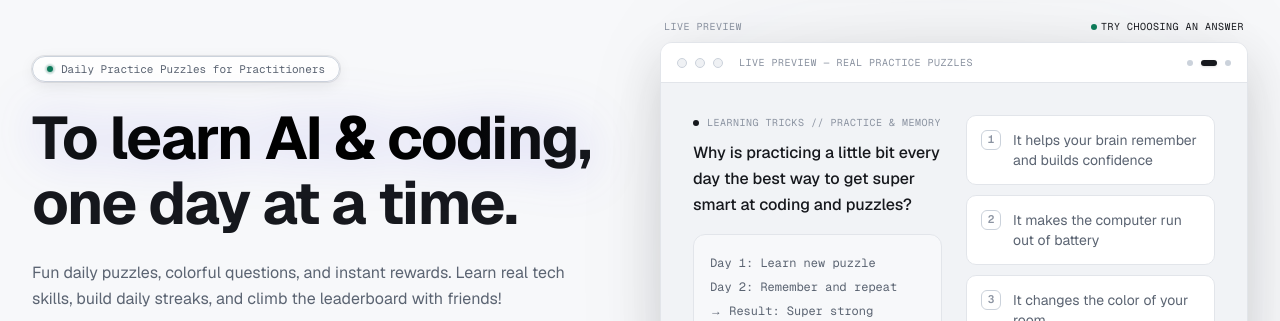
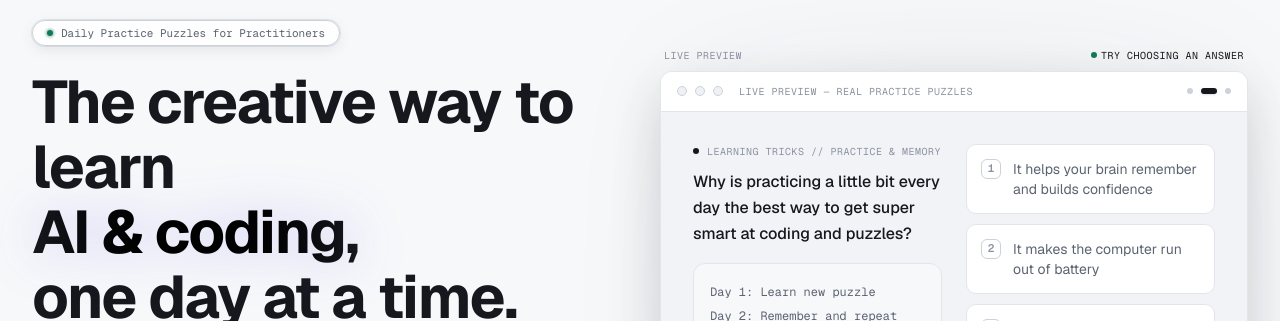
Before and after one commit to Aadarshrai1801/AI-Academy, a Next.js app in the folder apps/web/: page / in a window 1280 px wide. Shown: the part 126-447 px from the top of the page. Built offline with nearby package versions, Linux system fonts and the light colour scheme; no server answers.

Commit message:
docs(web): use "creative" instead of "fun" in the hero headline
Restores the three-line hero headline dropped in 2e1960a, with the
opening line reworded to "The creative way to learn" and the gradient
accent kept on the middle line so the emphasis is unchanged.

```diff
--- a/apps/web/src/app/page.tsx
+++ b/apps/web/src/app/page.tsx
@@ -97,7 +97,8 @@ export default function Home() {
             <StaggeredHeadline
               className="mt-6 text-3xl font-bold tracking-tight text-fg sm:text-5xl lg:text-6xl sm:leading-[1.08]"
               lines={[
-                { text: "To learn AI & coding,", accent: true },
+                { text: "The creative way to learn" },
+                { text: "AI & coding,", accent: true },
                 { text: "one day at a time." },
               ]}
             />
```
